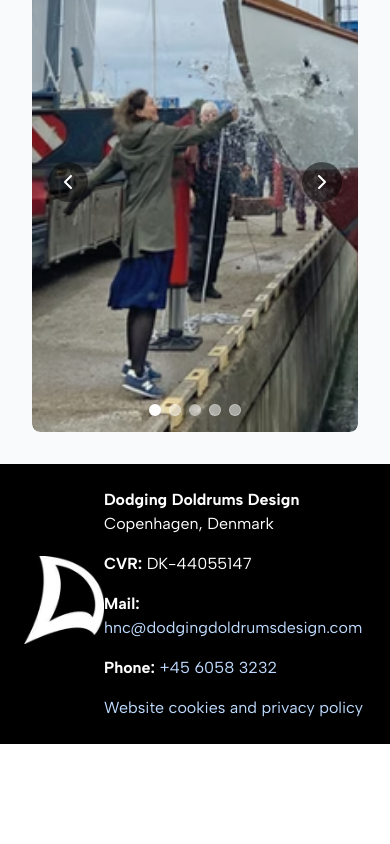
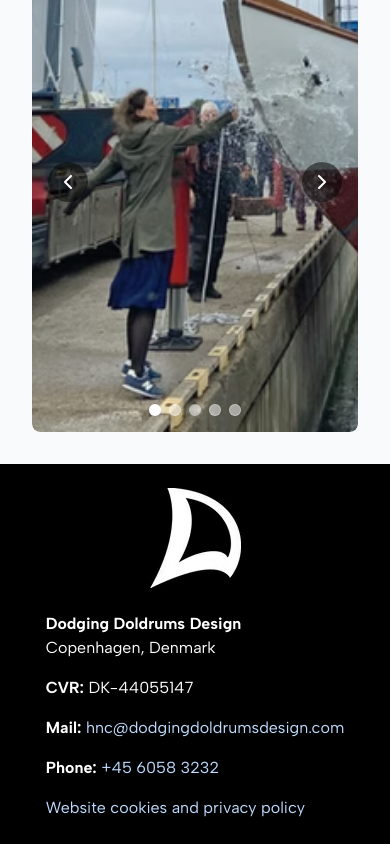
Before and after one commit to jeandcr/dodgingdoldrumsdesign, a Next.js app: page /about in a window 390 px wide. Shown: the part 2581-3425 px from the top of the page. Before the commit the page ends 3325 px from the top, so only its background shows below. Built offline with nearby package versions, Linux system fonts and the light colour scheme.

Commit message:
fix footer on mobile

```diff
--- a/app/layout.tsx
+++ b/app/layout.tsx
@@ -70,7 +70,7 @@ export default function RootLayout({
           </header>
           {children}
           <footer className="bg-black text-white w-full h-full">
-            <div className="container h-full mx-auto p-6 md:p-10 flex items-center justify-between">
+            <div className="container h-full mx-auto p-6 md:p-10 flex flex-col sm:flex-row gap-4 items-center justify-between">
               <div className="info flex flex-col gap-4 sm:order-first order-last">
                 <p>
                   <b>Dodging Doldrums Design</b>
```
